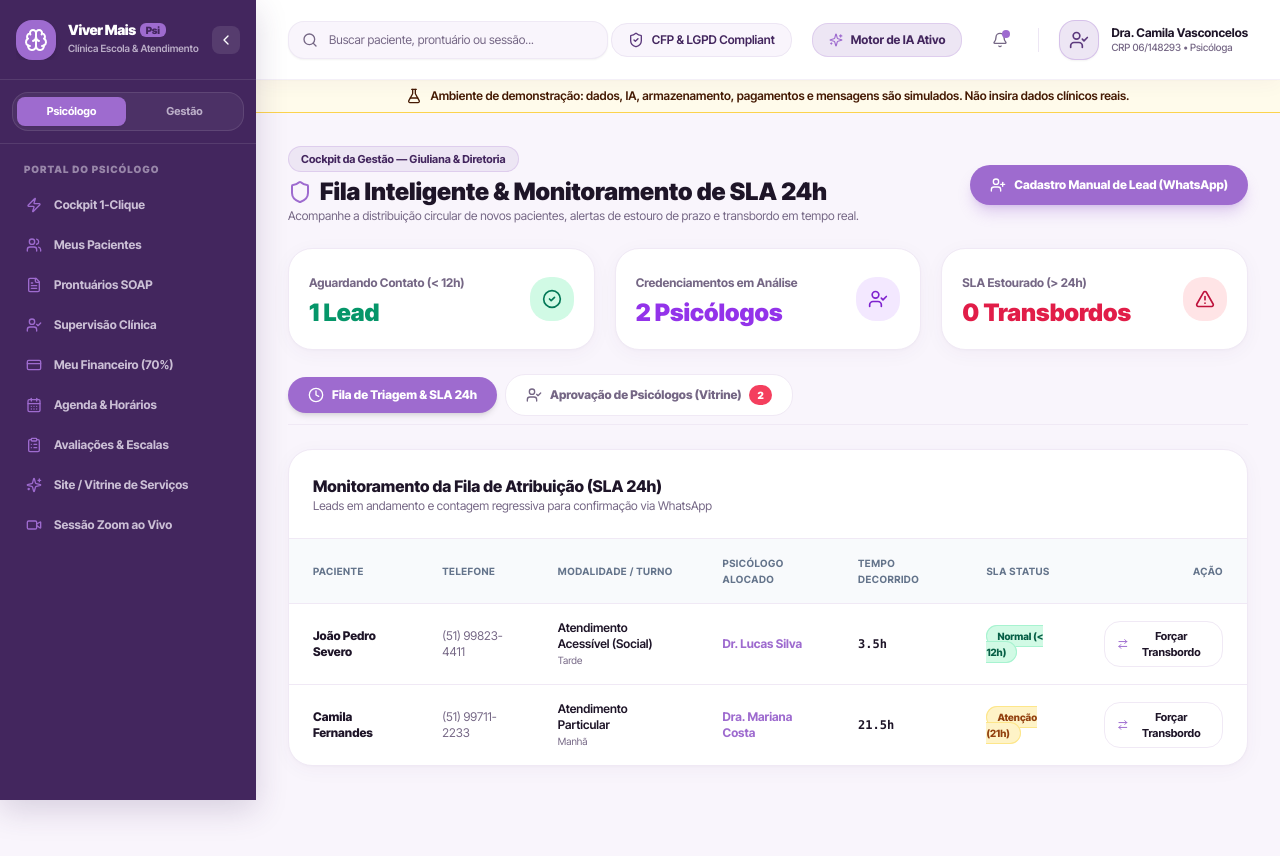
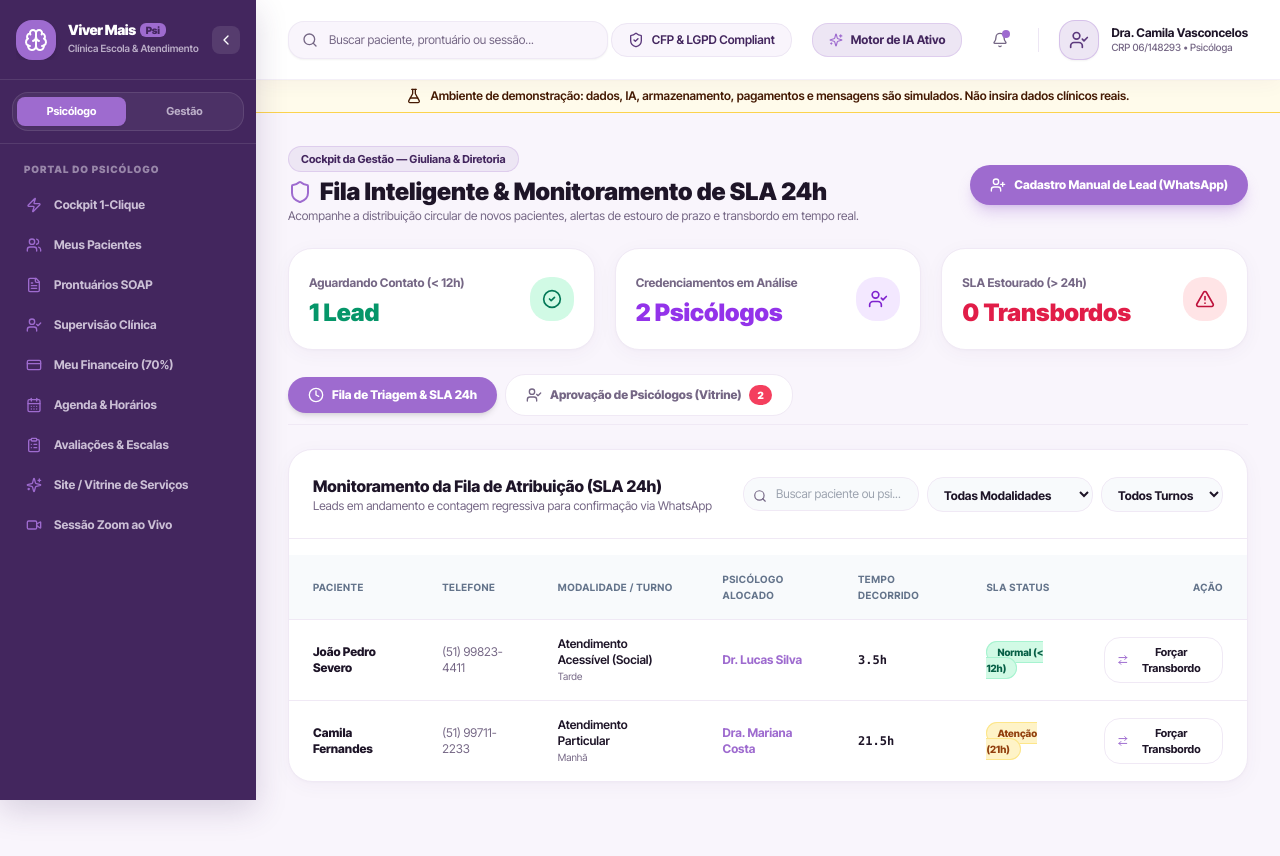
Before and after one commit to victoralmeidaj16/Clinica-viver, a Next.js app in the folder apps/web/: page /gestao/cockpit in a window 1280 px wide. Shown: the top 856 px of the page. Built offline with nearby package versions, Linux system fonts and the light colour scheme.

Commit message:
feat(cockpit): filtros rapidos por Modalidade, Turno e Busca de Pacientes no Cockpit de Gestao

```diff
--- a/apps/web/src/app/gestao/cockpit/page.tsx
+++ b/apps/web/src/app/gestao/cockpit/page.tsx
@@ -75,6 +75,30 @@ export default function GestaoCockpitPage() {
       slaStatus: 'AMARELO',
     },
   ]);
+
+  const [filtroModalidade, setFiltroModalidade] = useState<string>('TODAS');
+  const [filtroTurno, setFiltroTurno] = useState<string>('TODOS');
+  const [filtroBusca, setFiltroBusca] = useState<string>('');
+
+  const leadsFiltrados = leads.filter((item) => {
+    const matchModalidade =
+      filtroModalidade === 'TODAS' ||
+      (filtroModalidade === 'SOCIAL' && item.modalidade.toLowerCase().includes('social')) ||
+      (filtroModalidade === 'PARTICULAR' && item.modalidade.toLowerCase().includes('particular')) ||
+      (filtroModalidade === 'AVALIACAO' && item.modalidade.toLowerCase().includes('avaliação'));
+
+    const matchTurno =
+      filtroTurno === 'TODOS' ||
+      item.turno.toLowerCase().includes(filtroTurno.toLowerCase());
+
+    const matchBusca =
+      !filtroBusca.trim() ||
+      item.paciente.toLowerCase().includes(filtroBusca.toLowerCase()) ||
+      item.psicologo.toLowerCase().includes(filtroBusca.toLowerCase()) ||
+      item.telefone.includes(filtroBusca);
+
+    return matchModalidade && matchTurno && matchBusca;
+  });
 
   const [novoLeadModal, setNovoLeadModal] = useState(false);
   const [manualForm, setManualForm] = useState({
@@ -306,11 +330,50 @@ export default function GestaoCockpitPage() {
 
       {/* Conteúdo da Aba 1: Fila de Triagem */}
       {abaAtiva === 'FILA' && (
-        <div className="bg-surface rounded-3xl border border-line shadow-card overflow-hidden">
-          <div className="p-6 border-b border-line flex items-center justify-between">
+        <div className="bg-surface rounded-3xl border border-line shadow-card overflow-hidden space-y-4">
+          <div className="p-6 border-b border-line flex flex-col md:flex-row md:items-center justify-between gap-4">
             <div>
               <h3 className="font-extrabold text-base text-ink">Monitoramento da Fila de Atribuição (SLA 24h)</h3>
               <p className="text-xs text-muted">Leads em andamento e contagem regressiva para confirmação via WhatsApp</p>
+            </div>
+
+            {/* Barra de Filtros Rápida */}
+            <div className="flex flex-wrap items-center gap-2 text-xs">
+              {/* Busca */}
+              <div className="relative">
+                <input
+                  type="text"
+                  placeholder="Buscar paciente ou psi..."
+                  value={filtroBusca}
+                  onChange={(e) => setFiltroBusca(e.target.value)}
+                  className="pl-8 pr-3 py-2 bg-slate-50 border border-line rounded-xl text-ink focus:outline-none focus:border-psi-vibrant w-44"
+                />
+                <Search className="w-3.5 h-3.5 text-muted absolute left-2.5 top-3" />
+              </div>
+
+              {/* Filtro por Modalidade */}
+              <select
+                value={filtroModalidade}
+                onChange={(e) => setFiltroModalidade(e.target.value)}
+                className="py-2 px-3 bg-slate-50 border border-line rounded-xl font-bold text-ink focus:outline-none focus:border-psi-vibrant"
+              >
+                <option value="TODAS">Todas Modalidades</option>
+                <option value="SOCIAL">Atendimento Social</option>
+                <option value="PARTICULAR">Particular</option>
+                <option value="AVALIACAO">Avaliação Psicológica</option>
+              </select>
+
+              {/* Filtro por Turno */}
+              <select
+                value={filtroTurno}
+                onChange={(e) => setFiltroTurno(e.target.value)}
+                className="py-2 px-3 bg-slate-50 border border-line rounded-xl font-bold text-ink focus:outline-none focus:border-psi-vibrant"
+              >
+                <option value="TODOS">Todos Turnos</option>
+                <option value="MANHA">Manhã</option>
+                <option value="TARDE">Tarde</option>
+                <option value="NOITE">Noite</option>
+              </select>
             </div>
           </div>
 
@@ -328,7 +391,14 @@ export default function GestaoCockpitPage() {
                 </tr>
               </thead>
               <tbody className="divide-y divide-line">
-                {leads.map((item) => (
+                {leadsFiltrados.length === 0 ? (
+                  <tr>
+                    <td colSpan={7} className="px-6 py-8 text-center text-muted font-semibold">
+                      Nenhum lead encontrado com os filtros selecionados.
+                    </td>
+                  </tr>
+                ) : (
+                  leadsFiltrados.map((item) => (
                     <tr key={item.id} className="hover:bg-slate-50/80 transition-colors">
                       <td className="px-6 py-4 font-extrabold text-ink">{item.paciente}</td>
                       <td className="px-6 py-4 text-muted">{item.telefone}</td>
@@ -360,7 +430,8 @@ export default function GestaoCockpitPage() {
                         </button>
                       </td>
                     </tr>
-                ))}
+                  ))
+                )}
               </tbody>
             </table>
           </div>
```
Lines whose indentation alone changed are shown as unchanged.
